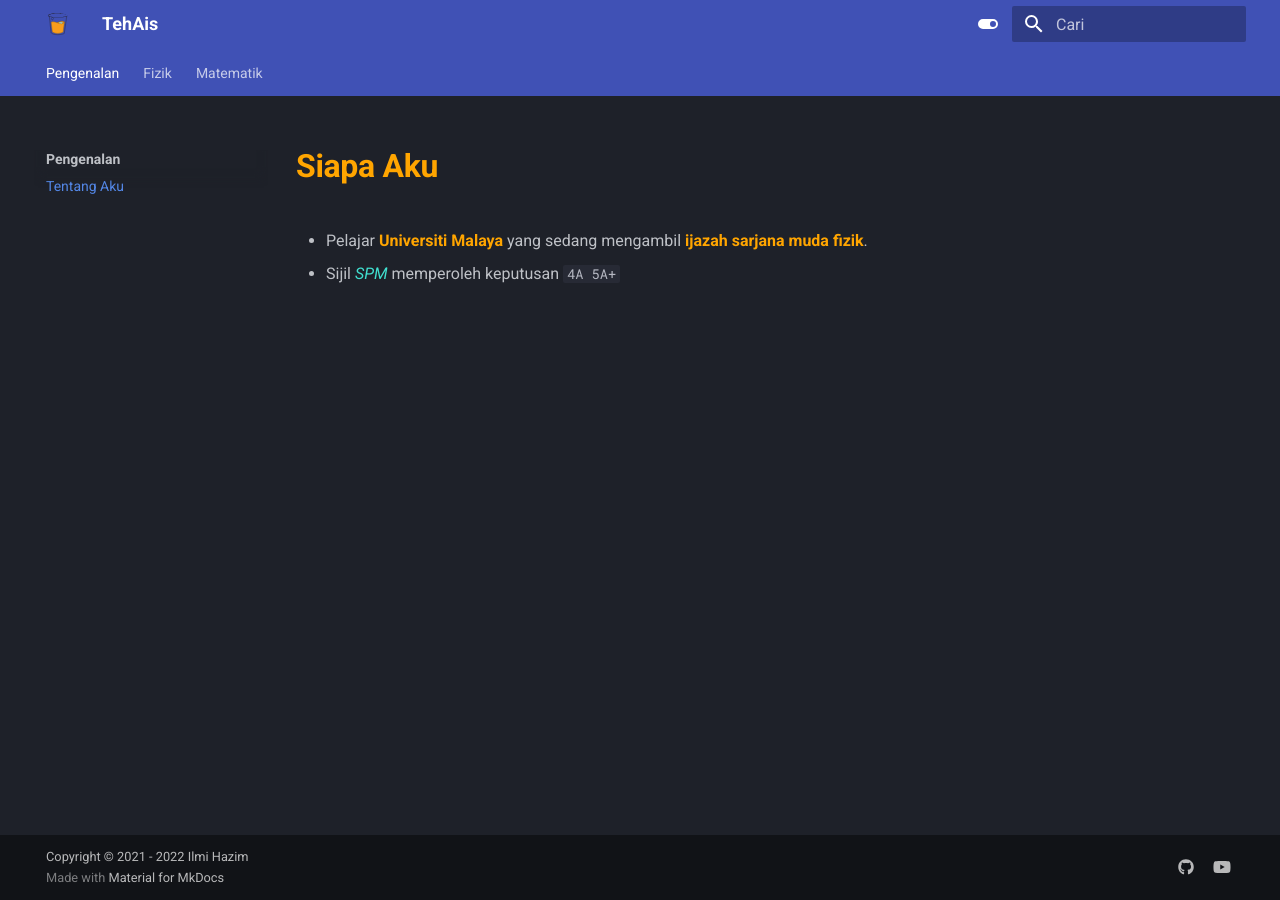
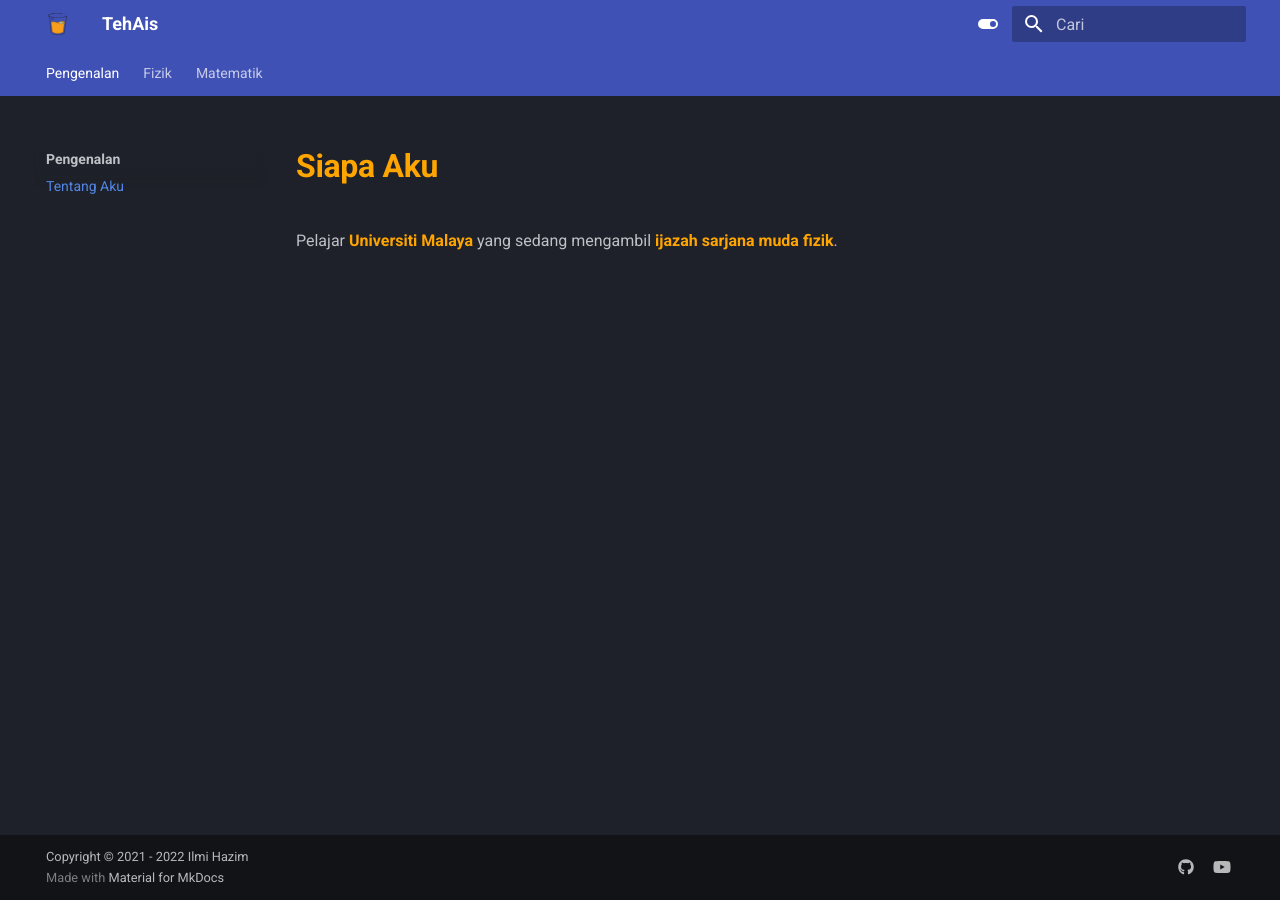
Before and after one commit to icedcoffeeee/tehais, an MkDocs documentation site: the page built from docs/about.md, in a window 1280 px wide. Built offline with MkDocs 1.6.1 and Material for MkDocs 9.7.7, drawn with Linux system fonts in a browser that asks for light colours.

Commit message:
Update about.md

```diff
--- a/docs/about.md
+++ b/docs/about.md
@@ -1,3 +1,2 @@
 # Siapa Aku
-- Pelajar **Universiti Malaya** yang sedang mengambil **ijazah sarjana muda fizik**.
-- Sijil *SPM* memperoleh keputusan `4A 5A+`
+Pelajar **Universiti Malaya** yang sedang mengambil **ijazah sarjana muda fizik**.
```
